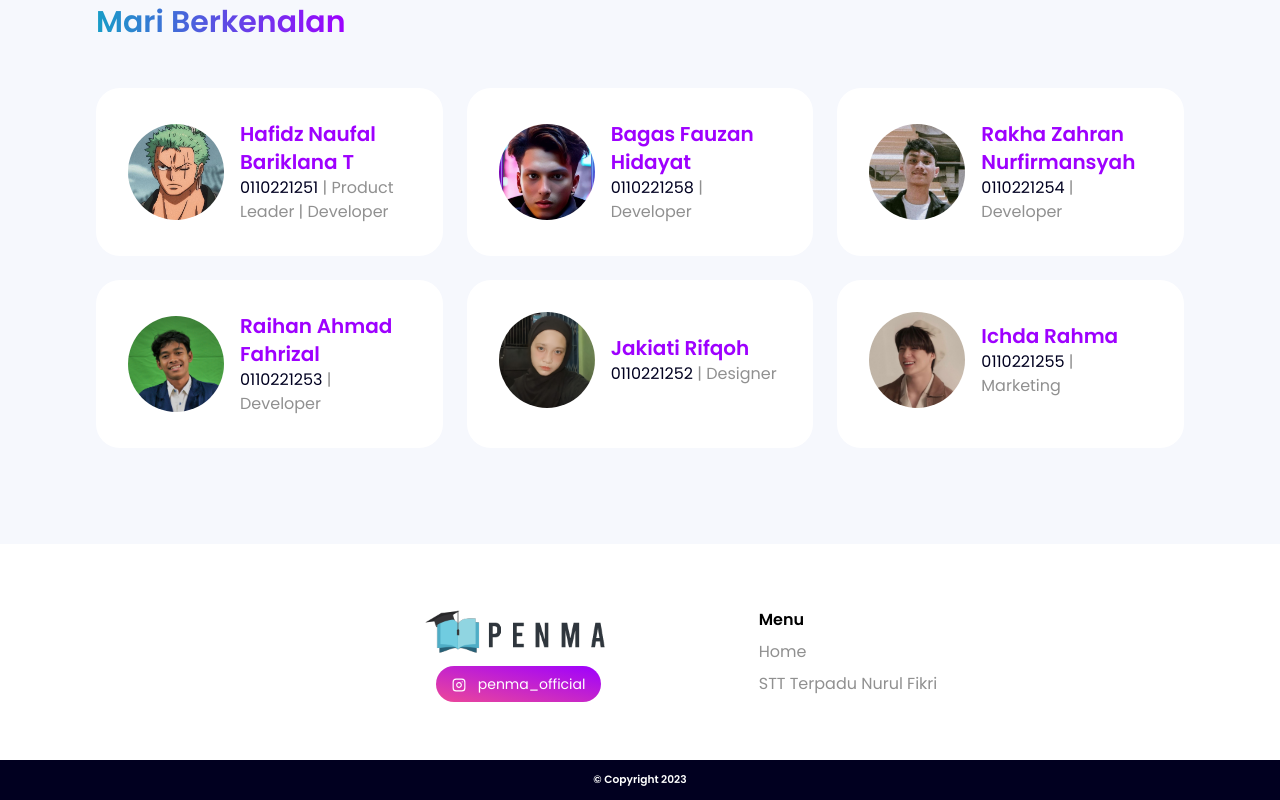
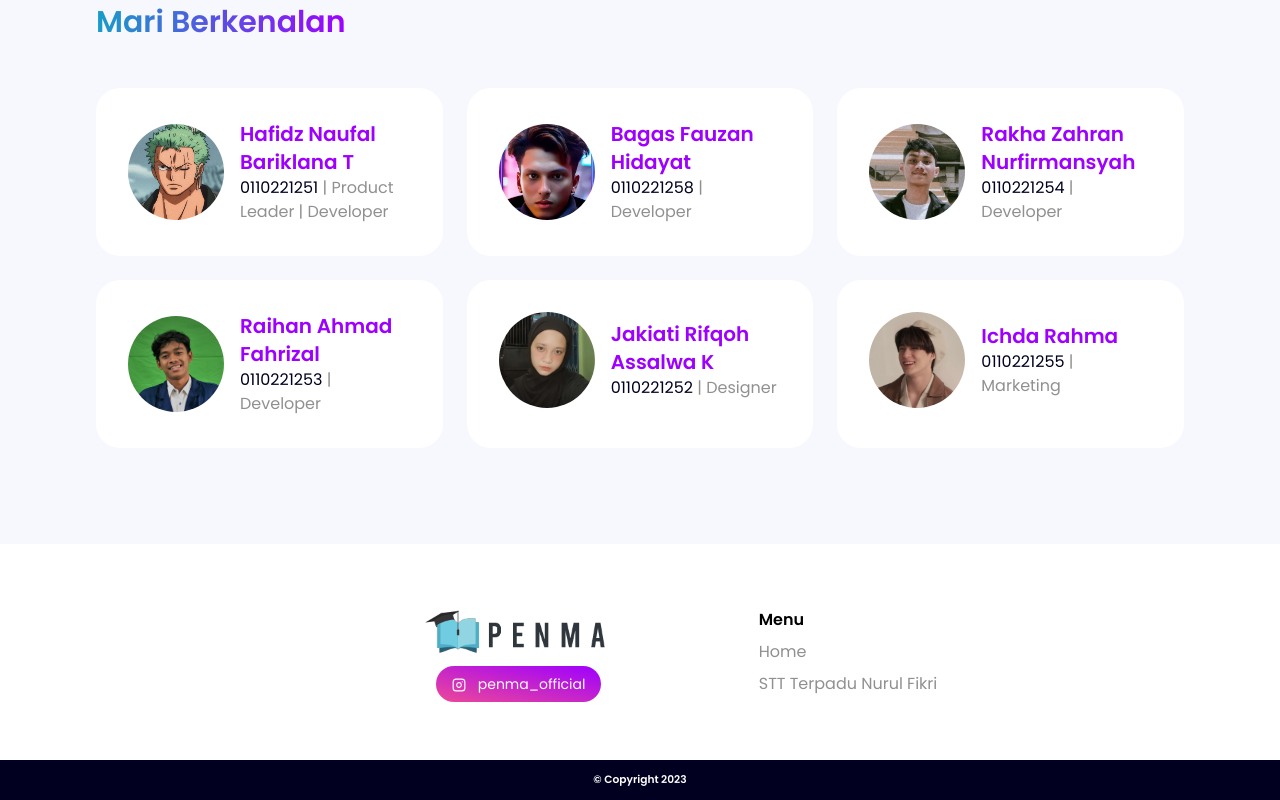
Before and after one commit to rakhazan/penma, a React (Vite) app: page / in a window 1280 px wide. Shown: the part 4324-5124 px from the top of the page. Built offline with nearby package versions, Linux system fonts and the light colour scheme.

Commit message:
:pencil2: fix typo

```diff
--- a/src/constants/landing.js
+++ b/src/constants/landing.js
@@ -272,7 +272,7 @@ export const teams = [
     },
     {
         photo: "/kia.jpg",
-        name: "Jakiati Rifqoh",
+        name: "Jakiati Rifqoh Assalwa K",
         nim: "0110221252",
         role: "Designer"
     },
```
